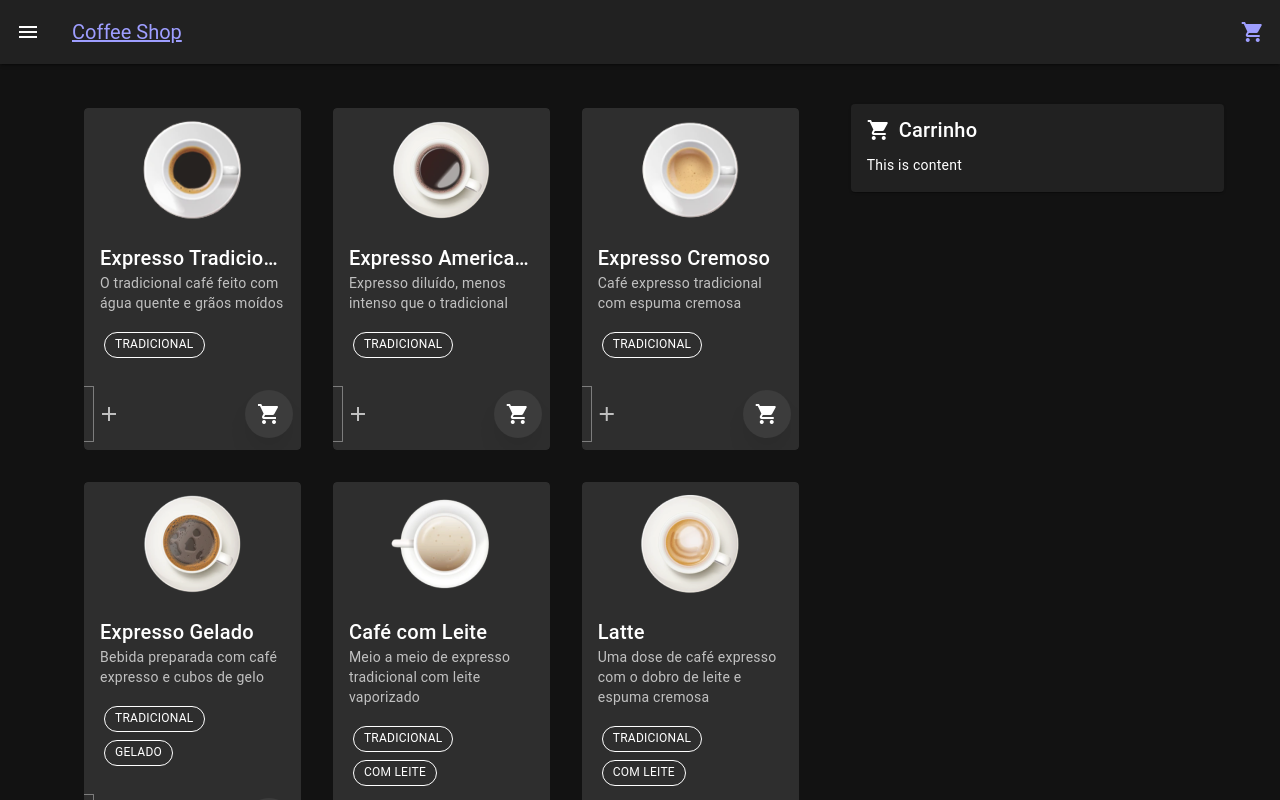
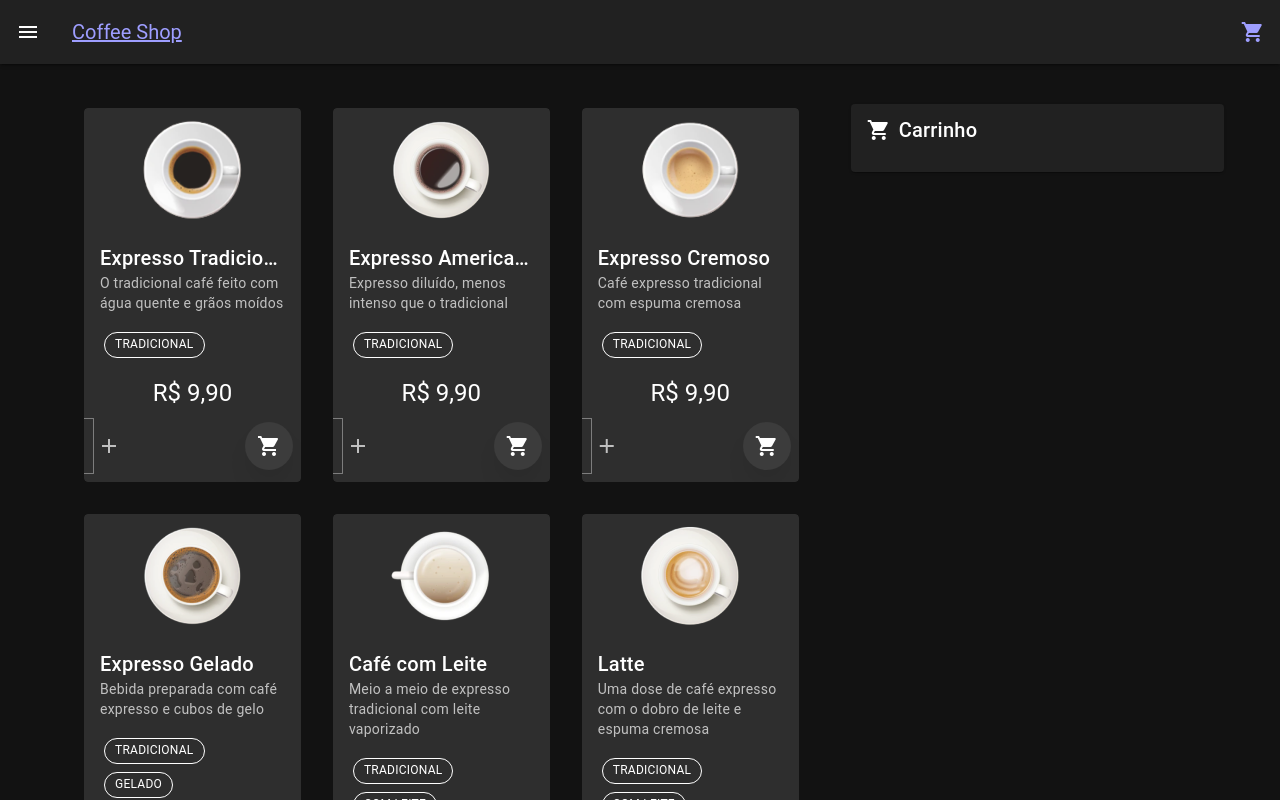
Before and after one commit to ArnaldoAF/coffe-shop-vue, a Nuxt app: page / in a window 1280 px wide. Shown: the top 800 px of the page. Built offline with nearby package versions, Linux system fonts and the light colour scheme.

Commit message:
add to the cart

```diff
--- /dev/null
+++ b/components/CartCoffeeCard.vue
@@ -0,0 +1,78 @@
+<template>
+    <div>
+        <v-card
+            color="#1F7087"
+            theme="dark"
+          >
+            <div class="d-flex flex-no-wrap justify-space-between">
+                <v-avatar
+                class="ma-3"
+                size="70"
+                rounded="0"
+              >
+                <v-img :src=coffee.photo></v-img>
+              </v-avatar>
+              <div>
+                <v-card-title class="text-h5 text-wrap">
+                    {{ coffee.name }}
+                </v-card-title>
+
+                <v-card-subtitle class="text-h6 text-wrap">{{ formattedPrice }}</v-card-subtitle>
+
+                <v-card-actions class="">
+                    <v-text-field v-model="qtdLocal" append-icon="mdi-plus" prepend-icon="mdi-minus" @click:append="increment"
+                        @click:prepend="decrement" readonly width="5" variant="outlined" max-width="10" class="d-flex align-center justify-center text-center">
+                    </v-text-field>
+                    <v-btn density="default" elevation="24" icon="mdi-trash-can" variant="elevated" class="" @click="deleteCoffeeFromCartStore"></v-btn>
+                </v-card-actions>
+              </div>
+
+
+            </div>
+          </v-card>
+    </div>
+</template>
+
+<script setup lang="ts">
+
+const { cartCoffeeProp } = defineProps<{
+    cartCoffeeProp: CartCoffeeElement
+}>()
+const {coffee, qtd} = cartCoffeeProp
+const qtdLocal = ref(qtd);
+
+
+
+    const formattedPrice = computed(() => {
+  return (coffee.price * qtdLocal.value)
+    .toLocaleString('pt-BR', {
+      style: 'currency',
+      currency: 'BRL',
+    })
+})
+
+function increment() {
+    qtdLocal.value = qtdLocal.value + 1
+    setCoffeeQtdOnStoreCart()
+
+}
+function decrement() {
+    if (qtdLocal.value > 1) qtdLocal.value = qtdLocal.value - 1
+    setCoffeeQtdOnStoreCart()
+}
+
+const cartStore = useCartStore()
+
+function setCoffeeQtdOnStoreCart() {
+    const newCoffeeObject = {
+        coffee,
+        qtd: qtdLocal.value
+    }
+    cartStore.setCoffeeQtdOnCart(newCoffeeObject)
+}
+
+function deleteCoffeeFromCartStore() {
+
+}
+
+</script>
--- a/components/CartComponent.vue
+++ b/components/CartComponent.vue
@@ -4,9 +4,11 @@
     </template>
 
         <v-card-text>
-        This is content
-        <p v-for="cartItem in cartItems">{{ cartItem }}
-        </p>
+        <v-row dense v-if="cartItems.length">
+                        <v-col v-for="cartItem in cartItems" cols="12" md="12">
+                            <CartCoffeeCard :cartCoffeeProp="cartItem" />
+                        </v-col>
+                    </v-row>
       </v-card-text>
     </v-card>
 </template>
--- a/components/CoffeeCard.vue
+++ b/components/CoffeeCard.vue
@@ -1,31 +1,3 @@
-<script setup lang="ts">
-
-const qtd = ref(0);
-const { coffee } = defineProps<{
-    coffee: CoffeeInterface
-}>()
-
-function increment() {
-    qtd.value = qtd.value + 1
-
-}
-function decrement() {
-    if (qtd.value > 0) qtd.value = qtd.value - 1
-}
-
-const cartStore = useCartStore()
-
-function addToStoreCart() {
-    const newCoffeeObject = {
-        coffee,
-        qtd: qtd.value
-    }
-    cartStore.addCoffeeToCart(newCoffeeObject)
-    qtd.value = 0
-}
-
-</script>
-
 <template>
     <v-card class="ma-3 " max-width="344" variant="tonal" data-cy="char-card">
         <v-img :src=coffee.photo height="100" class="my-3"></v-img>
@@ -46,10 +18,10 @@ function addToStoreCart() {
                 {{ tag }}
             </v-chip>
 
-
-
-
         </v-card-text>
+        <p class="text-h5 text-center">
+                {{ formattedPrice }}
+            </p>
         <v-card-actions class="d-flex justify-space-between align-center">
             <v-text-field v-model="qtd" append-icon="mdi-plus" prepend-icon="mdi-minus" @click:append="increment"
                 @click:prepend="decrement" readonly width="5" variant="outlined" max-width="10" class="d-flex align-center justify-center text-center">
@@ -59,3 +31,37 @@ function addToStoreCart() {
 
     </v-card>
 </template>
+
+<script setup lang="ts">
+
+const qtd = ref(0);
+const { coffee } = defineProps<{
+    coffee: CoffeeInterface
+}>()
+
+function increment() {
+    qtd.value = qtd.value + 1
+
+}
+function decrement() {
+    if (qtd.value > 0) qtd.value = qtd.value - 1
+}
+
+const formattedPrice = coffee.price
+    .toLocaleString('pt-BR', {
+      style: 'currency',
+      currency: 'BRL',
+    })
+
+const cartStore = useCartStore()
+
+function addToStoreCart() {
+    const newCoffeeObject = {
+        coffee,
+        qtd: qtd.value
+    }
+    cartStore.addCoffeeToCart(newCoffeeObject)
+    qtd.value = 0
+}
+
+</script>
--- a/stores/cartStore.ts
+++ b/stores/cartStore.ts
@@ -22,9 +22,21 @@ export const useCartStore = defineStore("cart", () => {
     }
   }
 
+  function setCoffeeQtdOnCart(coffeeElement: CartCoffeeElement) {
+    const coffeeIndex = cartItems.value.findIndex(cartItem => cartItem.coffee.id === coffeeElement.coffee.id)
+    console.log(coffeeIndex)
+    console.log(cartItems.value)
+
+    if(coffeeIndex > -1) {
+      const {qtd} = coffeeElement
+      cartItems.value[coffeeIndex].qtd = qtd
+    }
+  }
+
   return {
     cartItems,
     initCartItems,
     addCoffeeToCart,
+    setCoffeeQtdOnCart,
   };
 });
```
